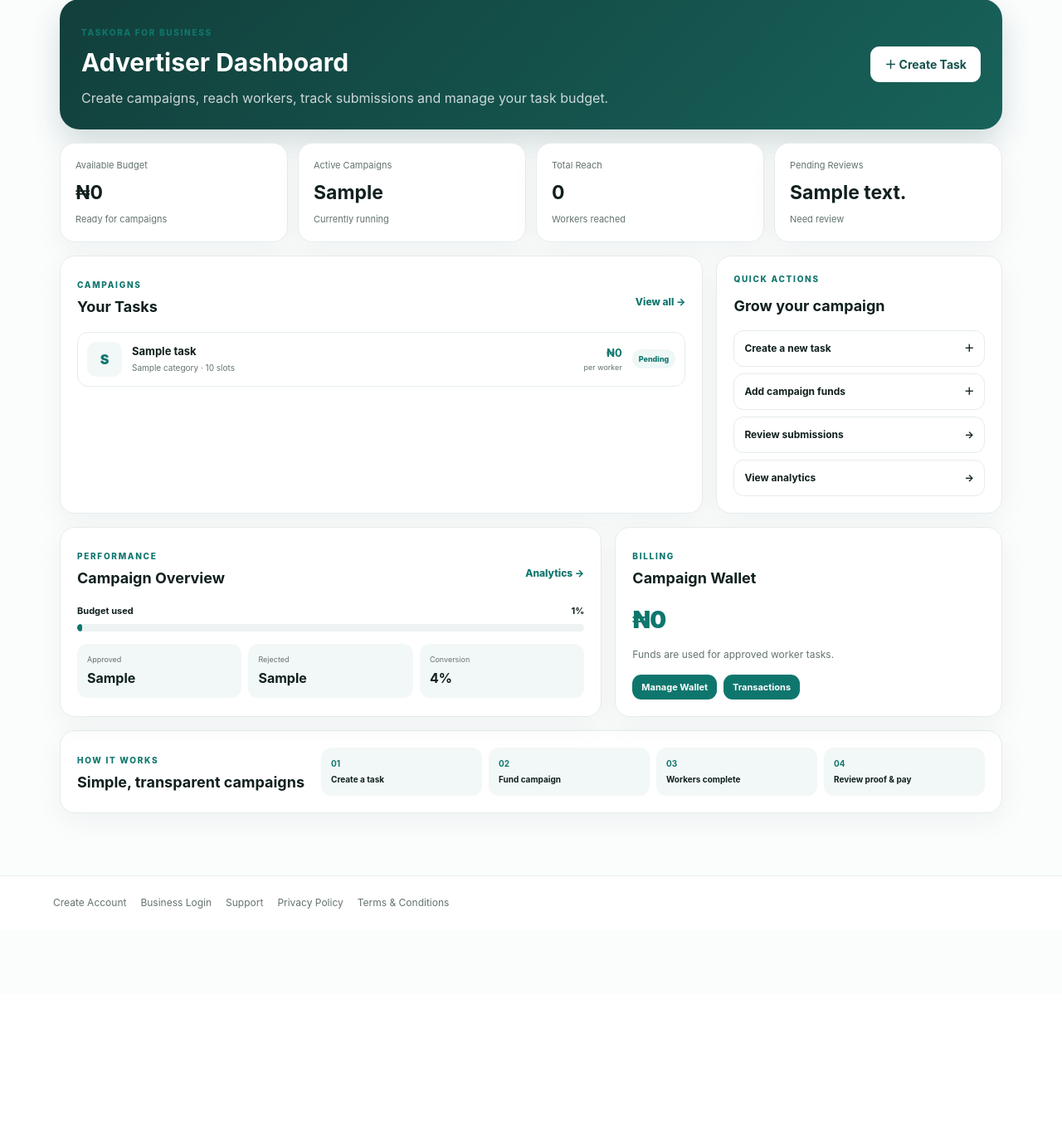
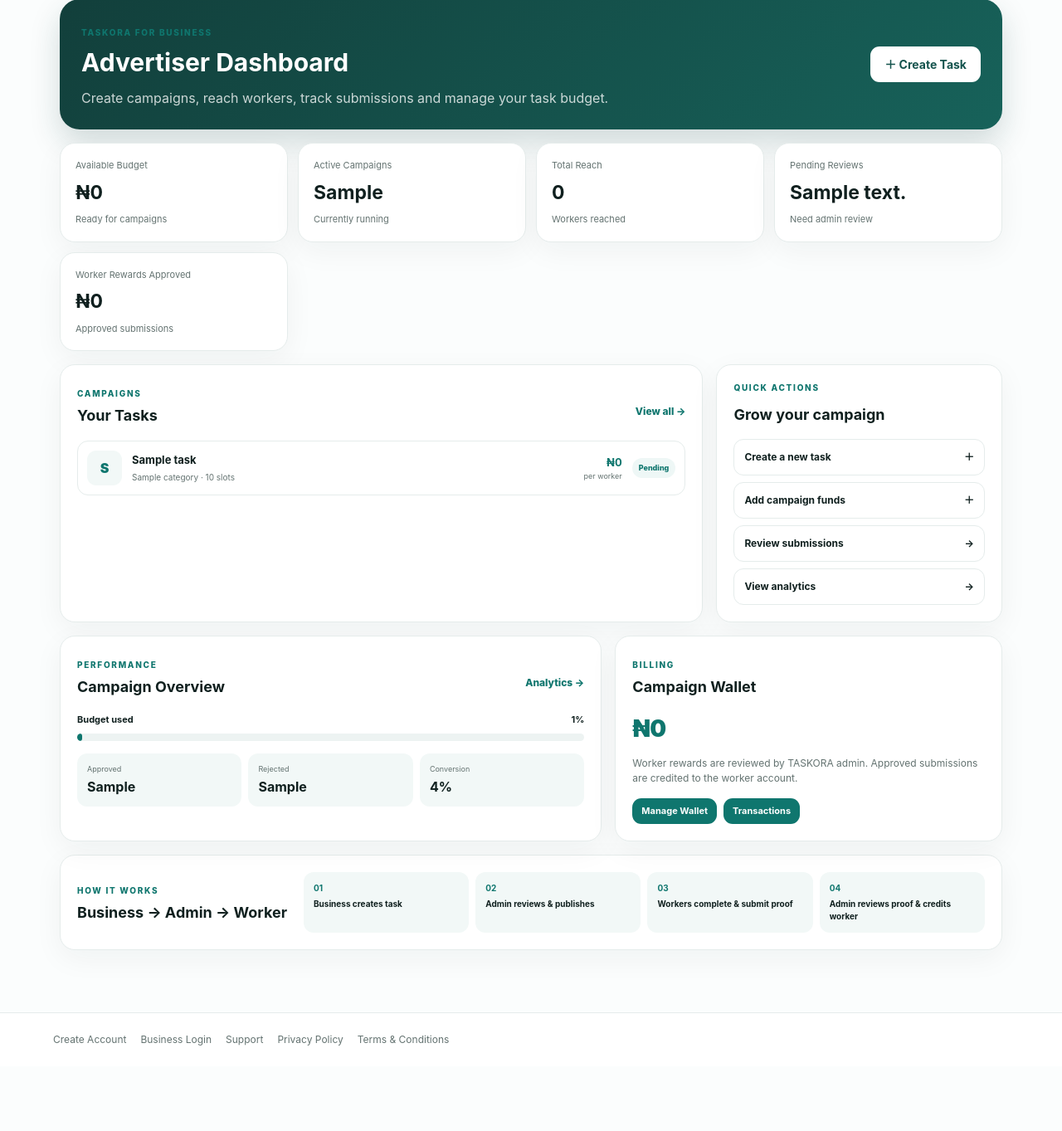
Before and after one commit to ssdplc1-crypto/taskora-work, a Flask app: template templates/business/dashboard.html in a window 1280 px wide. Shown: the part 103-1466 px from the top of the page at 83% size. Before the commit the page ends 1198 px from the top, so only its background shows below. Run offline with Flask 3, Linux system fonts and the light colour scheme; the template is opened without the code that fills it: most values are stand-ins (such as "Sample title", 1, 10 or a date in 2020); some libraries are stand-ins or nearby versions.

Commit message:
Add files via upload

```diff
--- a/templates/business/dashboard.html
+++ b/templates/business/dashboard.html
@@ -10,7 +10,8 @@
     <div class="business-stat"><span>Available Budget</span><strong>₦{{ "{:,.0f}".format(available_budget or 0) }}</strong><small>Ready for campaigns</small></div>
     <div class="business-stat"><span>Active Campaigns</span><strong>{{ active_campaigns or 0 }}</strong><small>Currently running</small></div>
     <div class="business-stat"><span>Total Reach</span><strong>{{ "{:,}".format(total_reach or 0) }}</strong><small>Workers reached</small></div>
-    <div class="business-stat"><span>Pending Reviews</span><strong>{{ pending_reviews or 0 }}</strong><small>Need review</small></div>
+    <div class="business-stat"><span>Pending Reviews</span><strong>{{ pending_reviews or 0 }}</strong><small>Need admin review</small></div>
+    <div class="business-stat"><span>Worker Rewards Approved</span><strong>₦{{ "{:,.0f}".format(approved_value or 0) }}</strong><small>Approved submissions</small></div>
   </div>
   <div class="business-grid">
     <section class="business-card">
@@ -27,8 +28,8 @@
   </div>
   <div class="business-grid lower">
     <section class="business-card"><div class="business-card-head"><div><span class="eyebrow">PERFORMANCE</span><h2>Campaign Overview</h2></div><a class="text-link" href="{{ url_for('business_analytics') }}">Analytics →</a></div><div class="business-progress"><div><span>Budget used</span><b>{{ budget_used_percent or 0 }}%</b></div><div class="progress-track"><i style="width:{{ budget_used_percent or 0 }}%"></i></div></div><div class="business-mini-grid"><div><span>Approved</span><b>{{ approved_submissions or 0 }}</b></div><div><span>Rejected</span><b>{{ rejected_submissions or 0 }}</b></div><div><span>Conversion</span><b>{{ conversion_rate or 0 }}%</b></div></div></section>
-    <section class="business-card"><span class="eyebrow">BILLING</span><h2>Campaign Wallet</h2><div class="billing-balance">₦{{ "{:,.0f}".format(available_budget or 0) }}</div><p class="muted">Funds are used for approved worker tasks.</p><div class="billing-actions"><a class="btn small" href="{{ url_for('business_wallet') }}">Manage Wallet</a><a class="btn secondary small" href="{{ url_for('business_transactions') }}">Transactions</a></div></section>
+    <section class="business-card"><span class="eyebrow">BILLING</span><h2>Campaign Wallet</h2><div class="billing-balance">₦{{ "{:,.0f}".format(available_budget or 0) }}</div><p class="muted">Worker rewards are reviewed by TASKORA admin. Approved submissions are credited to the worker account.</p><div class="billing-actions"><a class="btn small" href="{{ url_for('business_wallet') }}">Manage Wallet</a><a class="btn secondary small" href="{{ url_for('business_transactions') }}">Transactions</a></div></section>
   </div>
-  <section class="business-card business-trust"><div><span class="eyebrow">HOW IT WORKS</span><h2>Simple, transparent campaigns</h2></div><div class="business-steps"><div><b>01</b><span>Create a task</span></div><div><b>02</b><span>Fund campaign</span></div><div><b>03</b><span>Workers complete</span></div><div><b>04</b><span>Review proof & pay</span></div></div></section>
+  <section class="business-card business-trust"><div><span class="eyebrow">HOW IT WORKS</span><h2>Business → Admin → Worker</h2></div><div class="business-steps"><div><b>01</b><span>Business creates task</span></div><div><b>02</b><span>Admin reviews & publishes</span></div><div><b>03</b><span>Workers complete & submit proof</span></div><div><b>04</b><span>Admin reviews proof & credits worker</span></div></div></section>
 </div>
 {% endblock %}
--- a/templates/business/submissions.html
+++ b/templates/business/submissions.html
@@ -1,7 +1,7 @@
 {% extends "base.html" %}
 {% block title %}Advertiser Submissions — TASKORA WORK{% endblock %}
 {% block content %}
-<div class="page-head"><div><span class="eyebrow">ADVERTISER</span><h1>Worker Submissions</h1><p class="muted">See proof and status for submissions to your campaigns.</p></div><a class="btn business-primary" href="{{ url_for('business_dashboard') }}">Dashboard</a></div>
+<div class="page-head"><div><span class="eyebrow">ADVERTISER</span><h1>Worker Submissions</h1><p class="muted">See worker submissions for your campaigns. TASKORA admin handles final proof approval and worker reward crediting.</p></div><a class="btn business-primary" href="{{ url_for('business_dashboard') }}">Dashboard</a></div>
 <div class="task-list">
 {% for s in submissions %}
 <article class="task-row">
```
